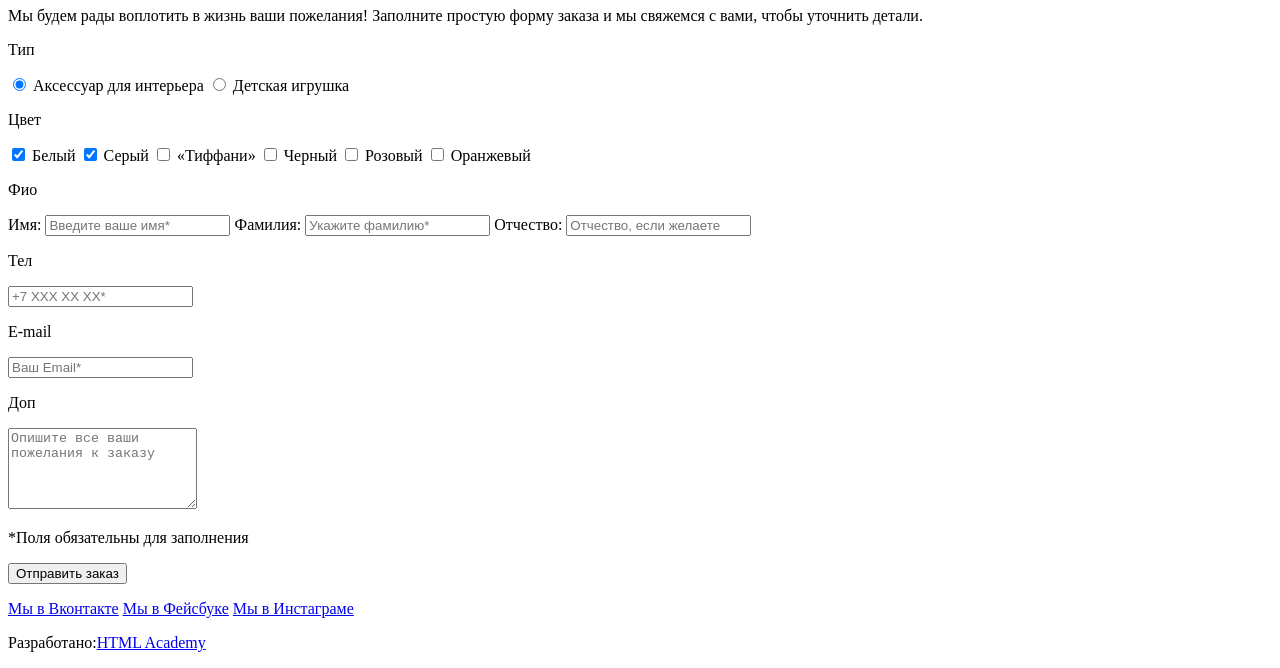
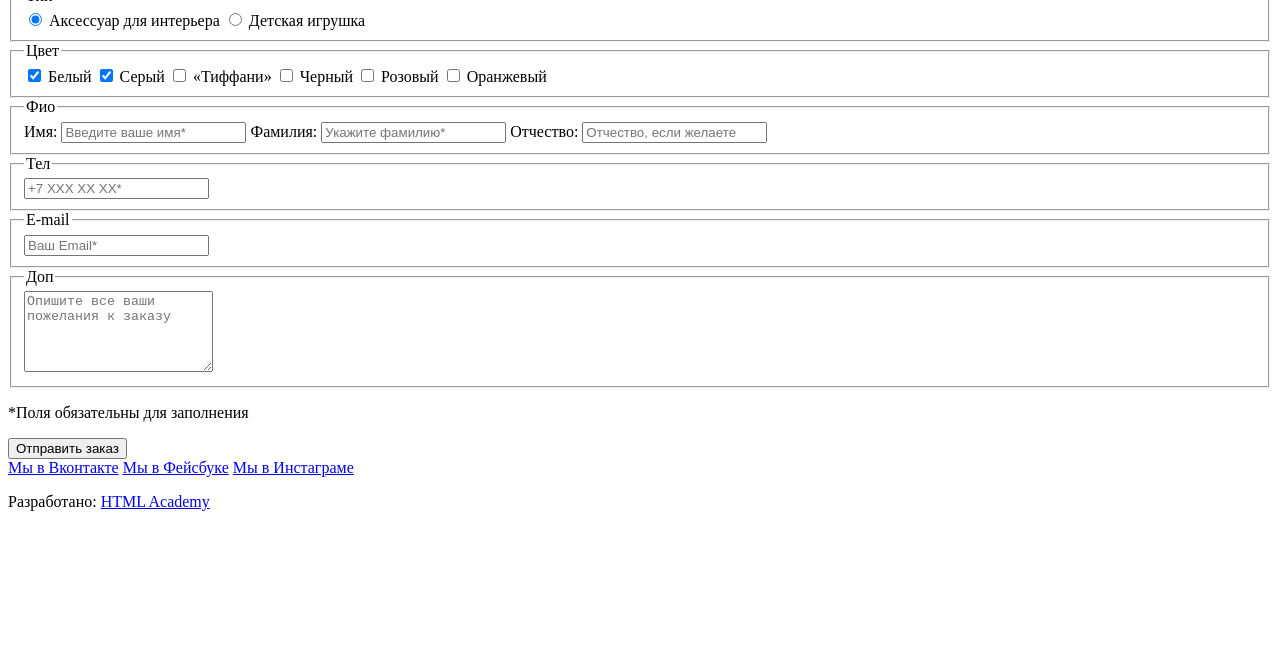
Before and after one commit to anticipant/172395-mishka, a website: page form.html in a window 1280 px wide. Shown: the part 345-1013 px from the top of the page. After the commit the page ends 872 px from the top, so only its background shows below. Drawn offline with Linux system fonts and the light colour scheme.

Commit message:
Исправил замечания form.html

```diff
--- a/form.html
+++ b/form.html
@@ -6,83 +6,86 @@
   </head>
   <body>
     <header class="page-header">
-          <h1 class="visually-hidden">Mishka магазин мягких эмоций</h1>
       <div class="page-header__logo">
         <img src="http://placehold.it/150x100" alt="Mishka store">
       </div>
       <nav class="main-nav">
-              <span class="main-nav__toggle"></span>
-              <div class="main-nav__wrapper">
+        <button class="main-nav__toggle"></button>
         <ul class="main-nav__items">
-                      <li class="main-nav__item"><a>Каталог товаров</a></li>
-                      <li class="main-nav__item"><a href="#">Вязание на заказ</a></li>
-                      <li class="main-nav__item"><a href="#" class="main-nav__search">Поиск по сайту</a></li>
-                      <li class="main-nav__item"><a href="#" class="main-nav__basket">Корзина: пока пуста</a></li>
+          <li class="main-nav__item"><a class="main-nav__link" href="catalog.html">Каталог товаров</a></li>
+          <li class="main-nav__item"><a class="main-nav__link" href="#">Вязание на заказ</a></li>
+          <li class="main-nav__item"><a class="main-nav__link main-nav__link--search" href="#">Поиск по сайту</a></li>
+          <li class="main-nav__item"><a class="main-nav__link main-nav__link--basket" href="#">Корзина: пока пуста</a></li>
         </ul>
-              </div>
       </nav>
     </header>
     <div class="order-form">
       <h1 class="order-form__title">Вязание на заказ</h1>
-     <p class="order-form__explanation">Мы будем рады воплотить в жизнь ваши пожелания! Заполните простую форму заказа и мы свяжемся с вами, чтобы уточнить детали.</p>
-     <form action="post">
-         <div class="order-form__type">
-             <p class="order-form__type-title">Тип</p>
-             <input class="order-form__radio-input" type="radio" name="item-type" id="type-input-1" checked>
-             <label for="type-input-1">Аксессуар для интерьера</label>
-             <input class="order-form__radio-input" type="radio" name="item-type" id="type-input-2">
-             <label for="type-input-2">Детская игрушка</label>
-         </div>
-         <div class="order-form__color">
-             <p class="order-form__color-title">Цвет</p>
-             <input class="order-form__checkbox-input" type="checkbox" name="item-color" id="color-input-1" checked>
-             <label for="color-input-1">Белый</label>
-             <input class="order-form__checkbox-input" type="checkbox" name="item-color" id="color-input-2" checked>
-             <label for="color-input-2">Серый</label>
-             <input class="order-form__checkbox-input" type="checkbox" name="item-color" id="color-input-3">
-             <label for="color-input-3">«Тиффани»</label>
-             <input class="order-form__checkbox-input" type="checkbox" name="item-color" id="color-input-4">
-             <label for="color-input-4">Черный</label>
-             <input class="order-form__checkbox-input" type="checkbox" name="item-color" id="color-input-5">
-             <label for="color-input-5">Розовый</label>
-             <input class="order-form__checkbox-input" type="checkbox" name="item-color" id="color-input-6">
-             <label for="color-input-6">Оранжевый</label>
-         </div>
-         <div class="order-form__full-name">
-             <p class="order-form__full-name-title">Фио</p>
-             <label for="name-input-1">Имя:</label>
-             <input class="order-form__text-input" type="text" name="item-first-name" id="name-input-1" placeholder="Введите ваше имя*" required>
-             <label for="name-input-2">Фамилия:</label>
-             <input class="order-form__text-input" type="text" name="item-second-name" id="name-input-2" placeholder="Укажите фамилию*" required>
-             <label for="name-input-3">Отчество:</label>
-             <input class="order-form__text-input" type="text" name="item-third-name" id="name-input-3" placeholder="Отчество, если желаете">
-         </div>
-         <div class="order-form__tel">
-             <p class="order-form__tel-title">Тел</p>
-             <input class="order-form__text-input" type="tel" name="item-tel" id="tel-input-1" placeholder="+7 ХХХ ХХ ХХ*" required>
-         </div>
-         <div class="order-form__mail">
-             <p class="order-form__mail-title">E-mail</p>
-             <input class="order-form__text-input" type="email" name="item-email" id="email-input-1" placeholder="Ваш Email*" required>
-         </div>
-         <div class="order-form__additionally">
-             <p class="order-form__additionally-title">Доп</p>
-             <textarea name="comments" id="" cols="21" rows="5" placeholder="Опишите все ваши пожелания к заказу"></textarea>
-         </div>
+      <p class="order-form__description">Мы будем рады воплотить в жизнь ваши пожелания! Заполните простую форму заказа и мы свяжемся с вами, чтобы уточнить детали.</p>
+      <form action="/">
+        <!--       action адрес программы или документа, который обрабатывает данные формы-->
+        <fieldset  class="order-form__item radio-module">
+          <legend class="radio-module__title">Тип</legend>
+          <input class="radio-module__input" type="radio" name="item-type" value="interior-accessories" id="interior-accessories" checked>
+          <label class="radio-module__label" for="interior-accessories">Аксессуар для интерьера</label>
+          <input class="radio-module__input" type="radio" name="item-type" value="childrens-toy" id="childrens-toy">
+          <label class="radio-module__label" for="childrens-toy">Детская игрушка</label>
+        </fieldset >
+        <fieldset class="order-form__item checkbox-module">
+          <legend class="checkbox-module__title">Цвет</legend>
+          <input class="checkbox-module__input" type="checkbox" name="item-color" id="white-color" checked>
+          <label class="checkbox-module__label" for="white-color">Белый</label>
+
+          <input class="checkbox-module__input" type="checkbox" name="item-color" id="grey-color" checked>
+          <label class="checkbox-module__label" for="grey-color">Серый</label>
+
+          <input class="checkbox-module__input" type="checkbox" name="item-color" id="tiffani-color">
+          <label class="checkbox-module__label" for="tiffani-color">«Тиффани»</label>
+
+          <input class="checkbox-module__input" type="checkbox" name="item-color" id="black-color">
+          <label class="checkbox-module__label" for="black-color">Черный</label>
+
+          <input class="checkbox-module__input" type="checkbox" name="item-color" id="pink-color">
+          <label class="checkbox-module__label" for="pink-color">Розовый</label>
+
+          <input class="checkbox-module__input" type="checkbox" name="item-color" id="orange-color">
+          <label class="checkbox-module__label" for="orange-color">Оранжевый</label>
+        </fieldset>
+        <fieldset class="order-form__item text-module">
+          <legend class="text-module__title">Фио</legend>
+          <label class="text-module__label" for="input-first-name">Имя:</label>
+          <input class="text-module__input" type="text" name="first-name" id="input-first-name" placeholder="Введите ваше имя*" required>
+          <label class="text-module__label" for="input-second-name">Фамилия:</label>
+          <input class="text-module__input" type="text" name="second-name" id="input-second-name" placeholder="Укажите фамилию*" required>
+          <label class="text-module__label" for="input-third-name">Отчество:</label>
+          <input class="text-module__input" type="text" name="third-name" id="input-third-name" placeholder="Отчество, если желаете">
+        </fieldset>
+        <fieldset class="order-form__item tel-module">
+          <legend class="tel-module__title">Тел</legend>
+          <input class="tel-module__input" type="tel" name="telephone" id="input-tel" placeholder="+7 ХХХ ХХ ХХ*" required>
+        </fieldset>
+        <fieldset class="order-form__item mail-module">
+          <legend class="mail-module__title">E-mail</legend>
+          <input class="mail-module__input" type="email" name="email" id="input-email" placeholder="Ваш Email*" required>
+        </fieldset>
+        <fieldset class="order-form__item textarea-module">
+          <legend class="textarea-module__title">Доп</legend>
+          <textarea name="comments" id="comments" cols="21" rows="5" placeholder="Опишите все ваши пожелания к заказу"></textarea>
+        </fieldset>
         <p class="order-form__required">*Поля обязательны для заполнения</p>
         <input class="btn" type="submit" value="Отправить заказ" name="send">
       </form>
     </div>
-
     <footer class="page-footer">
-        <p class="page-footer__social">
-          <span class="social-links">
+      <div class="page-footer__social">
         <a class="social-link  social-link--vk" href="https://vk.com/htmlacademy">Мы в Вконтакте</a>
         <a class="social-link  social-link--fb" href="https://www.facebook.com/htmlacademy">Мы в Фейсбуке</a>
         <a class="social-link  social-link--in" href="https://www.instagram.com/htmlacademy">Мы в Инстаграме</a>
-          </span>
+      </div>
+      <p class="page-footer__copyright">
+        Разработано:
+        <a class="btn  page-footer__copyright-link" href="https://htmlacademy.ru/intensive/adaptive">HTML Academy</a>
       </p>
-        <p class="page-footer__copyright">Разработано:<a class="btn  page-footer__copyright-link" href="https://htmlacademy.ru/intensive/adaptive">HTML Academy</a></p>
     </footer>
   </body>
 </html>
```
Also changed, not shown: index.html (+1 -1 lines). Lines whose indentation alone changed are shown as unchanged.
